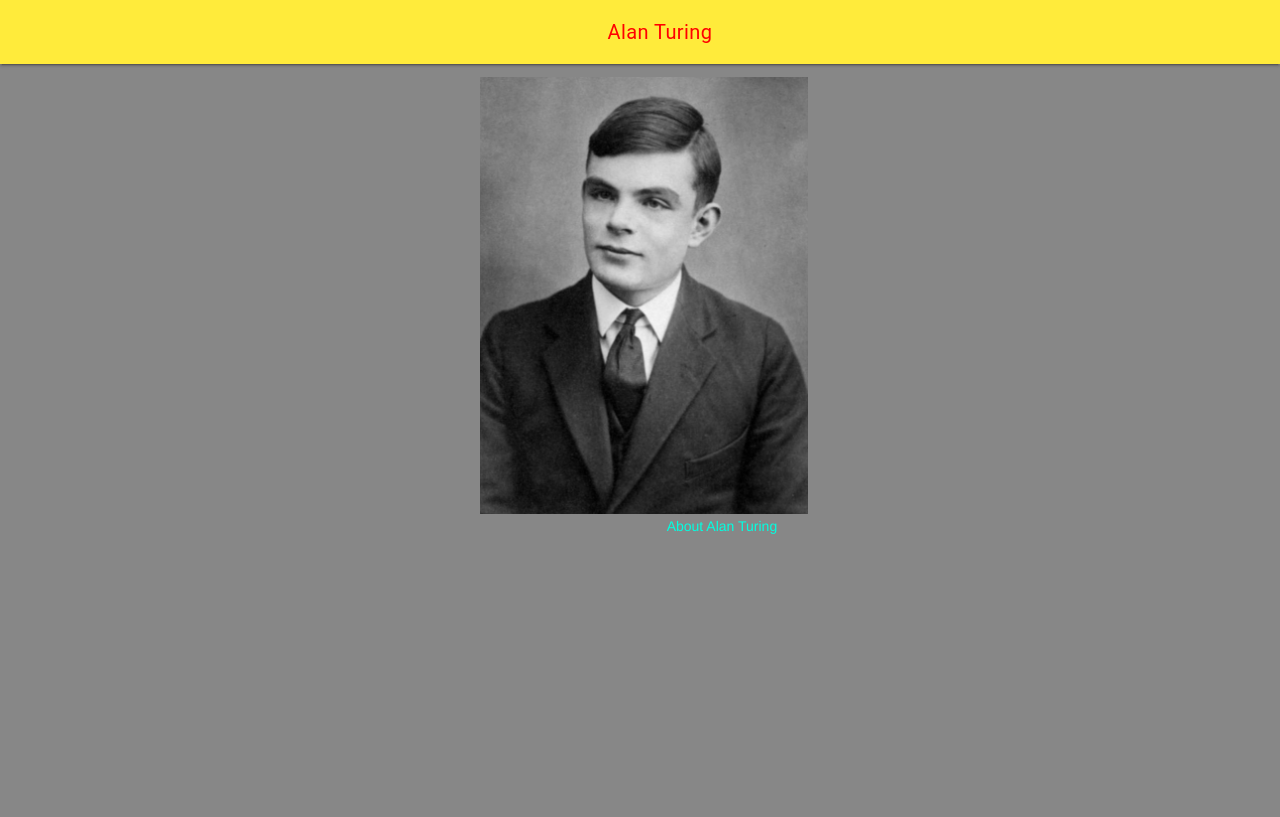
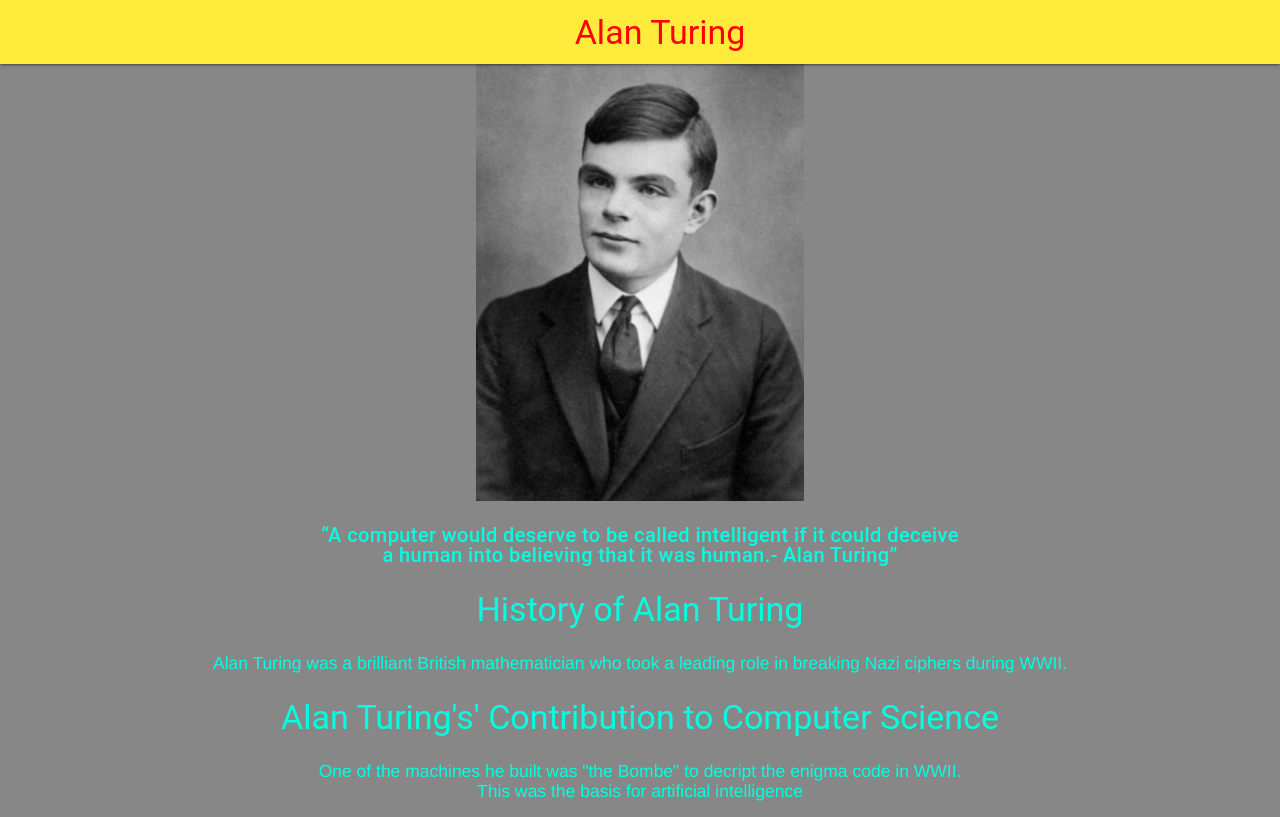
Before and after one commit to MTHS-ICS2O-2-2022/ICS2O-Assignment-01-Dominic-Madeira, a plain HTML site: page index.html in a window 1280 px wide. Drawn offline with nearby package versions, Linux system fonts and the light colour scheme.

Commit message:
added text

```diff
--- a/css/style.css
+++ b/css/style.css
@@ -13,29 +13,19 @@
 .mdl-layout__header-row {
   justify-content: center;
   padding: 0;
+    color: #f00;
+      font-size: 3;
 }
-
-/* Justifying to center would not work */
-.page-img {
-    padding-left: 360pt;
-    padding-top: 10pt;
-  }
 
 .mdl-textfield__error {
   color: #fff;
 }
 
-.mdl-layout-title {
-  color: #f00;
-}
 
 .page-content {
-  padding-left: 500pt;
-  padding-right: 20pt;
-  padding-top: -220pt;
   color: rgb(0, 255, 225);
   font-family: Helvetica, Arial, sans-serif;
-  font-size: 1.5rem;
+  font-size: 1.25rem;
 }
 
 body {
--- a/index.html
+++ b/index.html
@@ -6,6 +6,13 @@
     <meta name="keywords" content="Alan, Turing" />
     <meta name="author" content="Dominic M." />
     <meta name="viewport" content="width=device-width, initial-scale=1.0" />
+    <style>
+      img {
+        display: block;
+        margin-left: auto;
+        margin-right: auto;
+      }
+      </style>
     <link rel="stylesheet" href="./css/style.css" />
     <link rel="stylesheet" href="https://fonts.googleapis.com/icon?family=Material+Icons" />
     <link rel="stylesheet" href="https://code.getmdl.io/1.3.0/material.yellow-pink.min.css" />
@@ -19,22 +26,46 @@
     <div class="mdl-layout mdl-js-layout mdl-layout--fixed-header">
       <header class="mdl-layout__header">
         <div class="mdl-layout__header-row">
-        <span class="mdl-layout-title">Alan Turing</span>
+          <!-- <span class="mdl-layout-title">Alan Turing</span> -->
+          <h3>Alan Turing</h3>
         </div>
       </header>
       <main class="mdl-layout__content">
-      <div class="page-img">
         <img src="./images/Screenshot 2023-02-28 12.52.16.png"
           alt="Alan Turing image"
           width="328"
           height="437"
         />
-      </div>
         <div class="page-content">
-        <p>About Alan Turing</p>
+          <h5>
+            <center>
+              “A computer would deserve to be called intelligent if it could deceive
+              <br>a human into believing that it was human.- Alan Turing”
+            </center>
+          </h5>
+          <h3>
+            <center>
+              History of Alan Turing
+            </center>
+          </h3>
+          <p>
+            <center>
+              Alan Turing was a brilliant British mathematician who took a leading role in breaking Nazi ciphers during WWII.
+            </center>
+          </p>
+          <h3>
+            <center>
+              Alan Turing's' Contribution to Computer Science
+            </center>
+          </h3>
+          <p>
+            <center>
+              One of the machines he built was "the Bombe" to decript the enigma code in WWII.
+              <br>This was the basis for artificial intelligence
+            </center>
+          </p>
         </div>
       </main>
     </div>
-
   </body>
 </html>
```
Lines whose indentation alone changed are shown as unchanged.
